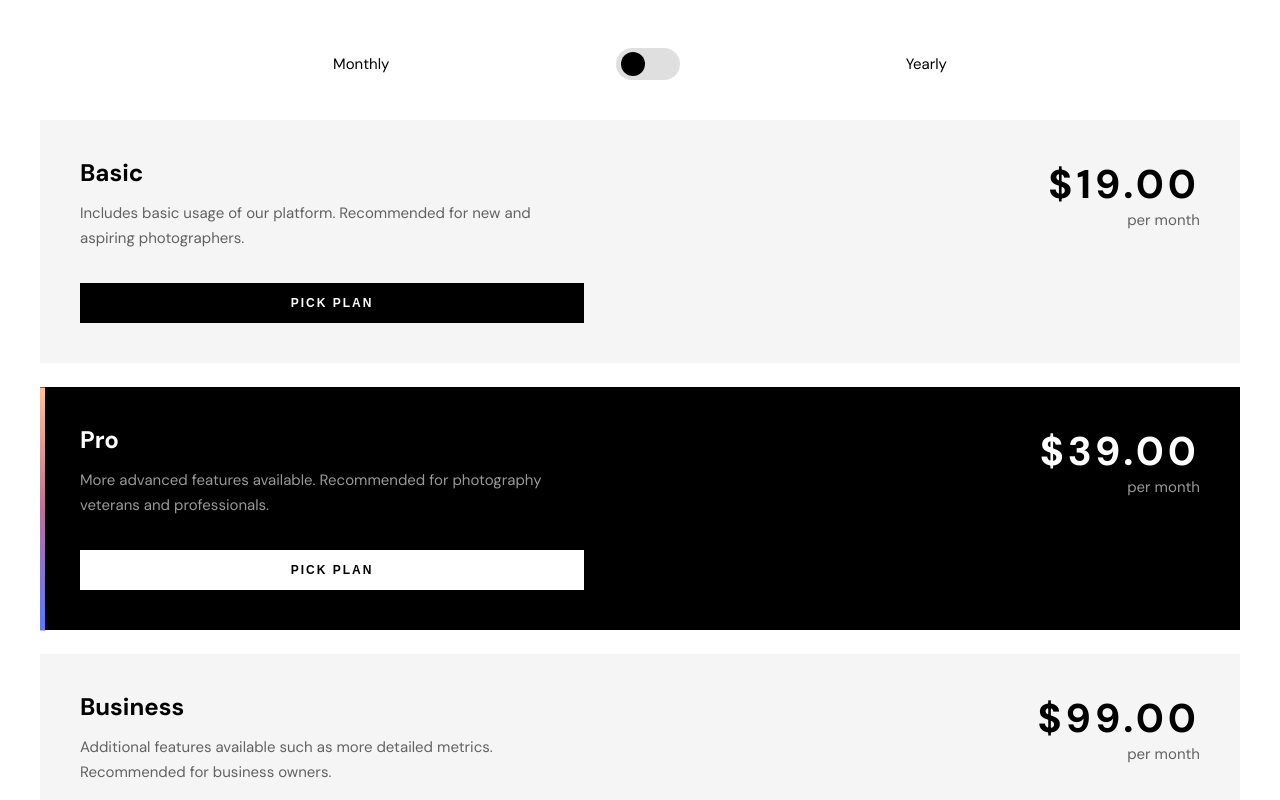
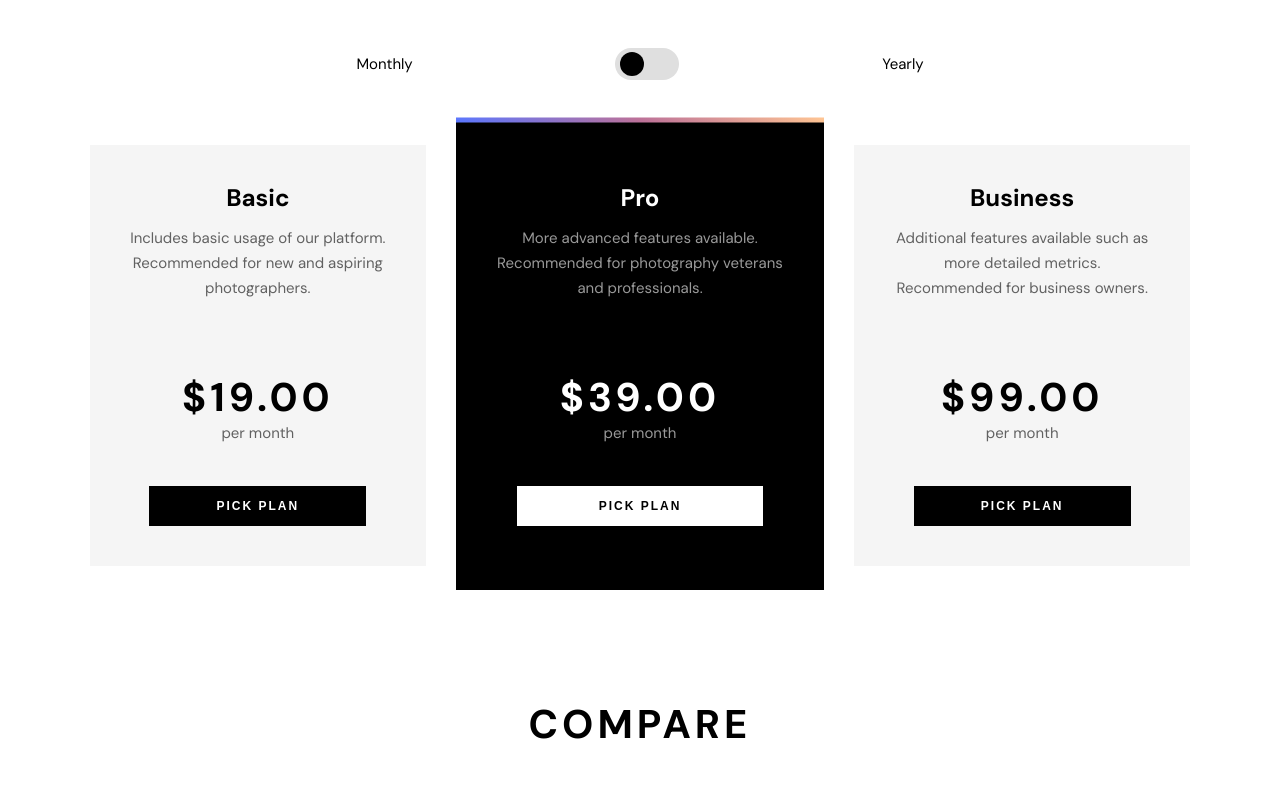
Before and after one commit to ding-09/photosnap, a React (Create React App) app: page /pricing in a window 1280 px wide. Shown: the part 640-1440 px from the top of the page. Built offline with nearby package versions, Linux system fonts and the light colour scheme; the HTML template or start-up script is replaced by a standard one.

Commit message:
added desktop Price card styles

```diff
--- a/src/components/Pricing/PriceCard.styled.js
+++ b/src/components/Pricing/PriceCard.styled.js
@@ -1,14 +1,14 @@
-import styled from 'styled-components'
+import styled from 'styled-components';
 
 export const StyledPriceCard = styled.article`
   display: flex;
   flex-direction: column;
   align-items: center;
   text-align: center;
-  margin: ${props => props.proPlan ? '2.4rem 0' : ''};
+  margin: ${(props) => (props.proPlan ? '2.4rem 0' : '')};
   padding: 5rem 2.6rem 4rem;
-  background-color: ${props => props.proPlan ? '#000' : '#f5f5f5'};
-  color: ${props => props.proPlan ? '#fff' : ''};
+  background-color: ${(props) => (props.proPlan ? '#000' : '#f5f5f5')};
+  color: ${(props) => (props.proPlan ? '#fff' : '')};
   position: relative;
   .price-plan-desc {
     h2 {
@@ -17,13 +17,13 @@ export const StyledPriceCard = styled.article`
     }
   }
   .price-amount {
-      margin: 4rem 0;
-      display: flex;
-      flex-direction: column;
+    margin: 4rem 0;
+    display: flex;
+    flex-direction: column;
   }
   button {
-      width: 85%;
-      padding: 1.2rem 0;
+    width: 85%;
+    padding: 1.2rem 0;
   }
   .hero-border {
     max-width: 100%;
@@ -40,7 +40,8 @@ export const StyledPriceCard = styled.article`
       right: 4rem;
       align-items: flex-end;
     }
-    .price-plan-desc, button {
+    .price-plan-desc,
+    button {
       max-width: 45%;
     }
     .price-plan-desc {
@@ -50,4 +51,28 @@ export const StyledPriceCard = styled.article`
       height: 100%;
     }
   }
+
+  @media (min-width: 1200px) {
+    align-items: center;
+    text-align: center;
+    margin: ${(props) => (props.proPlan ? '0 3rem' : '')};
+    padding-top: ${(props) => (props.proPlan ? '6.5rem' : '')};
+    min-height: ${(props) => (props.proPlan ? '47rem' : '40rem')};
+    flex: ${(props) => (props.proPlan ? '33%' : '30%')};
+    .price-amount {
+      position: relative;
+      align-items: center;
+      right: 0;
+    }
+    .price-plan-desc,
+    button {
+      max-width: 100%;
+    }
+    .hero-border {
+      top: 0;
+      max-height: 0.5rem;
+      min-height: 0;
+      min-width: 100%;
+    }
+  }
 `;
--- a/src/components/Pricing/index.styled.js
+++ b/src/components/Pricing/index.styled.js
@@ -72,4 +72,15 @@ export const StyledPricing = styled.section`
       margin: 11rem 4rem;
     }
   }
+
+  @media (min-width: 1200px) {
+    .price-card-group {
+      margin: 11rem 9rem;
+    }
+    .price-cards {
+      flex-direction: row;
+      justify-content: center;
+      align-items: center;
+    }
+  }
 `;
```
Also changed, not shown: 1 other file (tests, documents, lock files or other folders).
